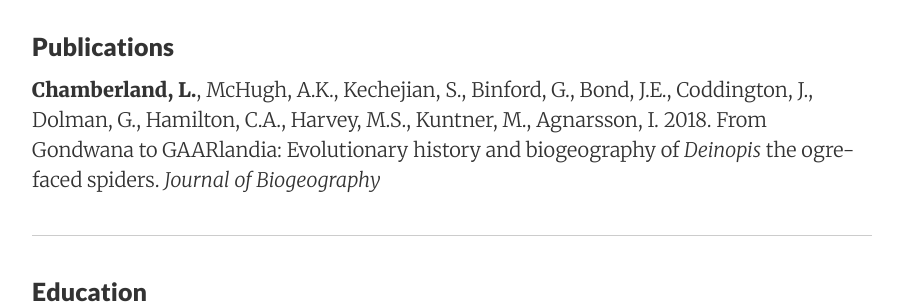
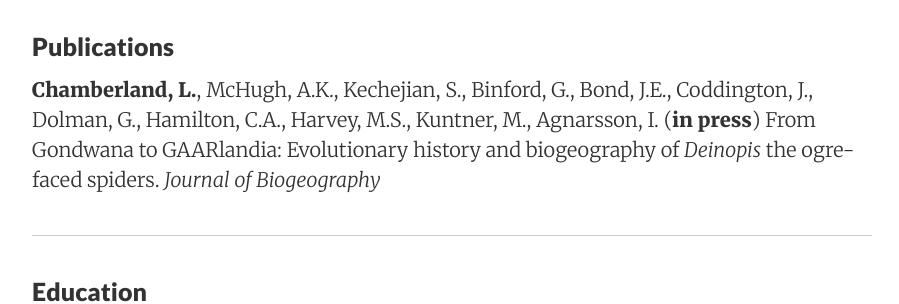
Before and after one commit to lchamberland/lchamberland.github.io, a Jekyll site: the page built from CV.md, in a window 1280 px wide and 900 px high, scrolled down 454 px. Shown: the part 183-487 px from the top of the window, without its empty margins (188-1087 px from the left). Built offline with Jekyll 4.4.1, drawn with Linux system fonts in a browser that asks for light colours; our own code applies the rules of GitHub Pages for plain Markdown files.

Commit message:
Update CV.md

```diff
--- a/CV.md
+++ b/CV.md
@@ -7,7 +7,7 @@
 <p>My research explores the interplay between long-distance dispersal and vicariance in the evolutionary history and biogeography of <i>Deinopis</i>, the net-casting spiders.</p>
 <hr />
 <h3>Publications</h3>
-<p><strong>Chamberland, L.</strong>, McHugh, A.K., Kechejian, S., Binford, G., Bond, J.E., Coddington, J., Dolman, G., Hamilton, C.A., Harvey, M.S., Kuntner, M., Agnarsson, I. 2018. From Gondwana to GAARlandia: Evolutionary history and biogeography of <i>Deinopis</i> the ogre-faced spiders. <i>Journal of Biogeography</i></p>
+<p><strong>Chamberland, L.</strong>, McHugh, A.K., Kechejian, S., Binford, G., Bond, J.E., Coddington, J., Dolman, G., Hamilton, C.A., Harvey, M.S., Kuntner, M., Agnarsson, I. (<b>in press</b>) From Gondwana to GAARlandia: Evolutionary history and biogeography of <i>Deinopis</i> the ogre-faced spiders. <i>Journal of Biogeography</i></p>
 <hr />
 <h3>Education</h3>
 <p>2015 - present <strong>PhD Biology</strong>, University of Vermont, Burlington, VT</p>
```
